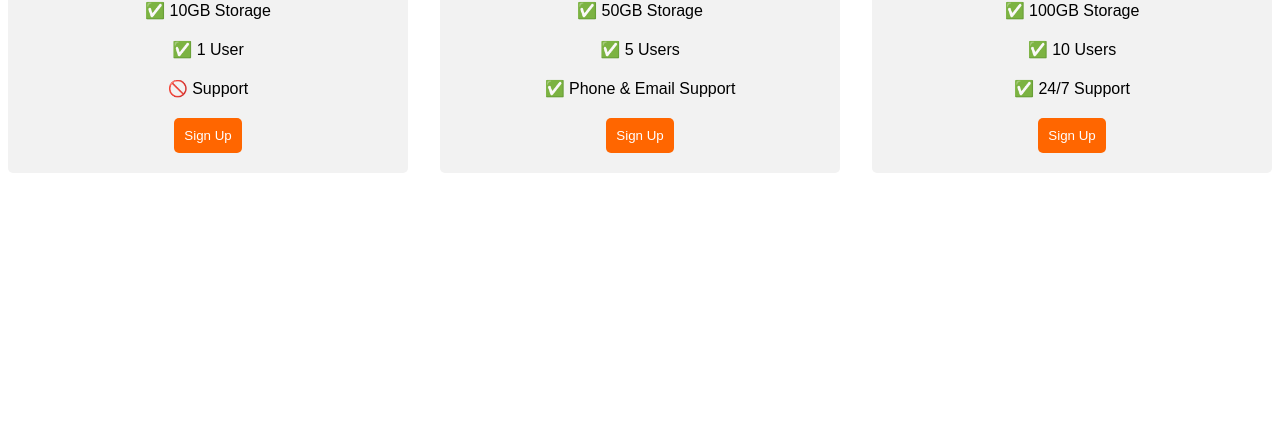
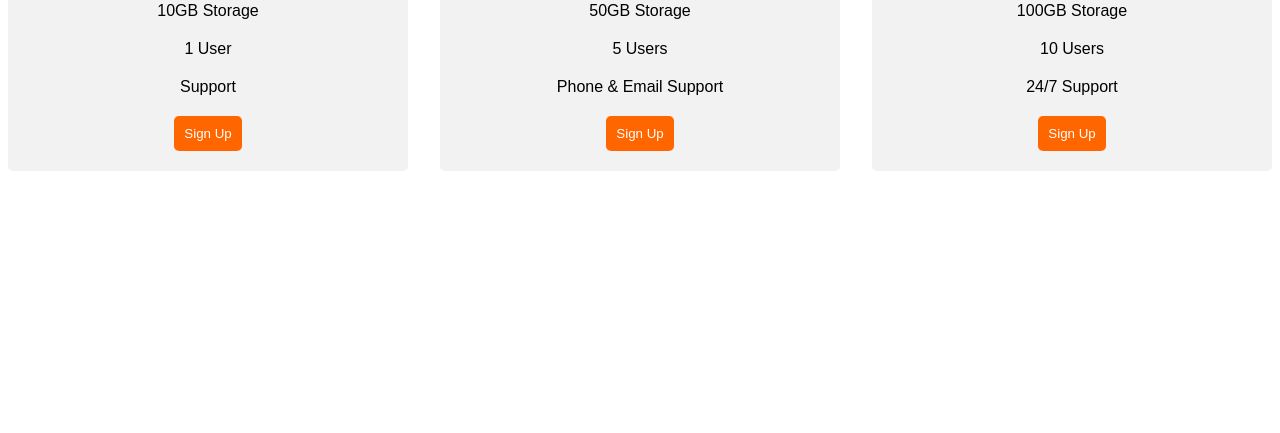
Before and after one commit to amankhaanik/invitation, a plain HTML site: page index.html in a window 1280 px wide. Shown: the part 383-816 px from the top of the page. Drawn offline with Linux system fonts and the light colour scheme; a web font is replaced by a local one.

Commit message:
Update index.html

```diff
--- a/index.html
+++ b/index.html
@@ -73,9 +73,9 @@
       <div class="plan-title">Basic</div>
       <div class="plan-price">$11.99/month</div>
       <ul class="plan-features">
-        <li>✅ 10GB Storage</li>
-        <li>✅ 1 User</li>
-        <li>🚫 Support</li>
+        <li> 10GB Storage</li>
+        <li> 1 User</li>
+        <li> Support</li>
       </ul>
       <button class="plan-button">Sign Up</a>
     </div>
@@ -83,9 +83,9 @@
       <div class="plan-title">Standard</div>
       <div class="plan-price">$19.99/month</div>
       <ul class="plan-features">
-        <li>✅ 50GB Storage</li>
-        <li>✅ 5 Users</li>
-        <li>✅ Phone &amp; Email Support</li>
+        <li> 50GB Storage</li>
+        <li> 5 Users</li>
+        <li> Phone &amp; Email Support</li>
       </ul>
       <button class="plan-button">Sign Up</a>
     </div>
@@ -93,9 +93,9 @@
       <div class="plan-title">Premium</div>
       <div class="plan-price">$49.99/month</div>
       <ul class="plan-features">
-        <li>✅ 100GB Storage</li>
-        <li>✅ 10 Users</li>
-        <li>✅ 24/7 Support</li>
+        <li> 100GB Storage</li>
+        <li> 10 Users</li>
+        <li> 24/7 Support</li>
       </ul>
       <button class="plan-button">Sign Up</a>
     </div>
```
